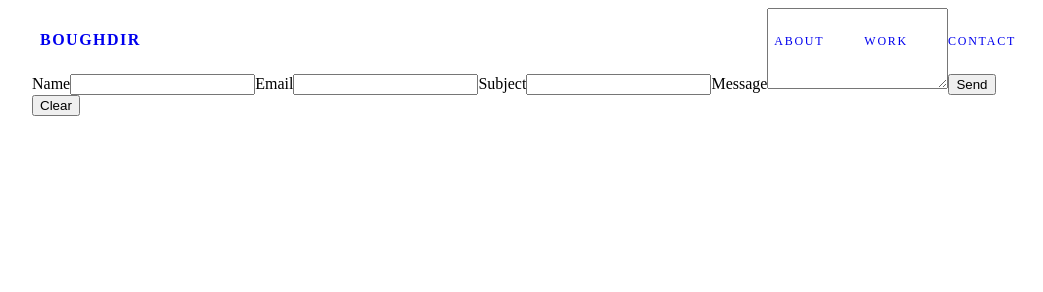
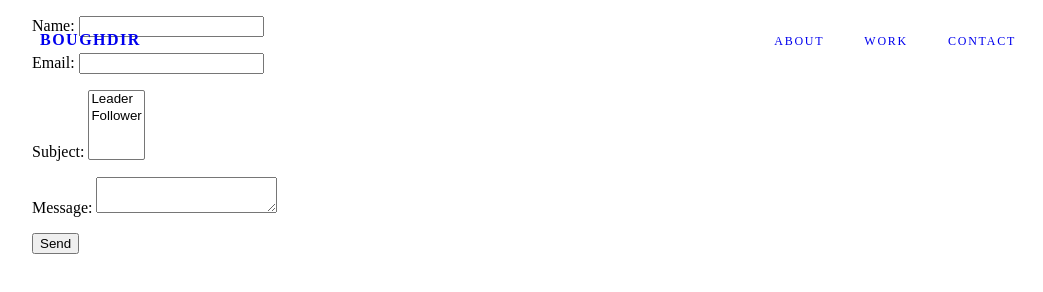
Before and after one commit to NourSouidd/azizboughdir, a Gatsby site: page /contact-page in a window 1280 px wide. Shown: the whole page, without its empty margins (120-1163 px from the left). Built offline with nearby package versions, Linux system fonts and the light colour scheme; Gatsby itself is replaced by a stand-in of ours.

Commit message:
added form with netlify

```diff
--- a/gatsby-config.js
+++ b/gatsby-config.js
@@ -1,6 +1,5 @@
 module.exports = {
   siteMetadata: {
-    pathPrefix: "/azizboughedir",
     title: `Aziz Boughedir Portfolio`,
     description: `Kick off your next, great Gatsby project with this default starter. This barebones starter ships with the main Gatsby configuration files you might need.`,
     author: `@gatsbyjs`,
--- a/package.json
+++ b/package.json
@@ -10,8 +10,8 @@
     "@fortawesome/free-regular-svg-icons": "^5.14.0",
     "@fortawesome/free-solid-svg-icons": "^5.14.0",
     "@fortawesome/react-fontawesome": "^0.1.11",
-    "gatsby": "^2.23.12",
-    "gatsby-cli": "^2.12.68",
+    "gatsby": "^2.26.1",
+    "gatsby-cli": "^2.13.1",
     "gatsby-image": "^2.4.9",
     "gatsby-plugin-fontawesome-css": "^1.0.0",
     "gatsby-plugin-manifest": "^2.4.14",
@@ -39,6 +39,7 @@
   ],
   "license": "MIT",
   "scripts": {
+    "deploy": "gatsby build && gh-pages -d master",
     "build": "gatsby build",
     "develop": "gatsby develop",
     "format": "prettier --write \"**/*.{js,jsx,ts,tsx,json,md}\"",
--- a/src/components/contact.js
+++ b/src/components/contact.js
@@ -18,26 +18,26 @@
     return (
         <StyledContact>
             <StyledContainer>
-                <form method="post" action="#">
-                    <label>
-                        Name
-                        <input type="text" name="name" id="name" />
-                    </label>
-                    <label>
-                        Email
-                        <input type="email" name="email" id="email" />
-                    </label>
-                    <label>
-                        Subject
-                        <input type="text" name="subject" id="subject" />
-                    </label>
-                    <label>
-                        Message
-                    <textarea name="message" id="message" rows="5" />
-                    </label>
-                    <button type="submit">Send</button>
-                    <input type="reset" value="Clear" />
-                </form>
+              <form name="contact" method="POST" data-netlify="true">
+                <p>
+                  <label>Name: <input type="text" name="name" /></label>
+                </p>
+                <p>
+                  <label>Email: <input type="email" name="email" /></label>
+                </p>
+                <p>
+                  <label>Subject: <select name="role[]" multiple>
+                    <option value="leader">Leader</option>
+                    <option value="follower">Follower</option>
+                  </select></label>
+                </p>
+                <p>
+                  <label>Message: <textarea name="message"></textarea></label>
+                </p>
+                <p>
+                  <button type="submit">Send</button>
+                </p>
+              </form>
             </StyledContainer>
         </StyledContact>
     )
```
Also changed, not shown: 1 other file.
